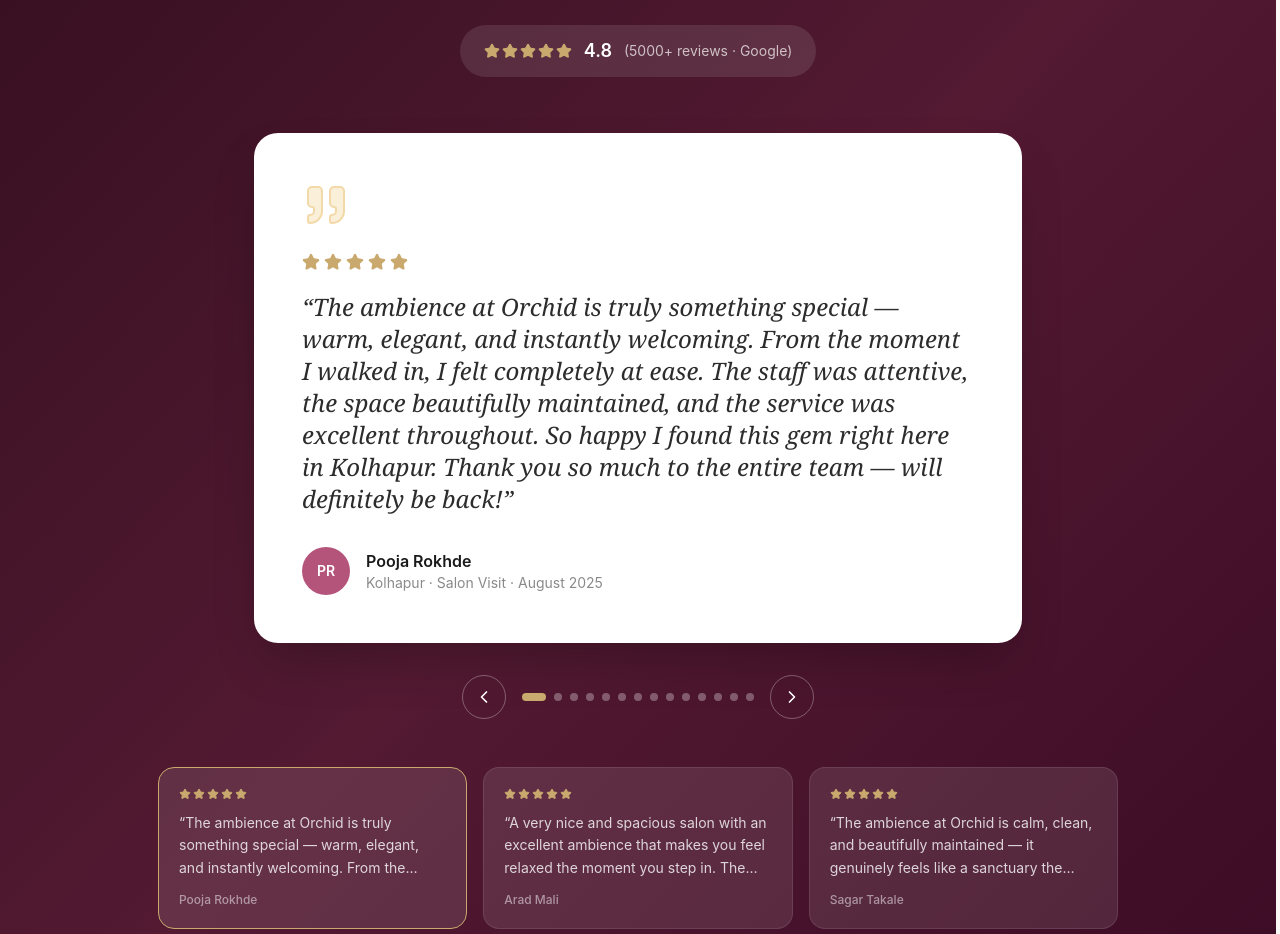
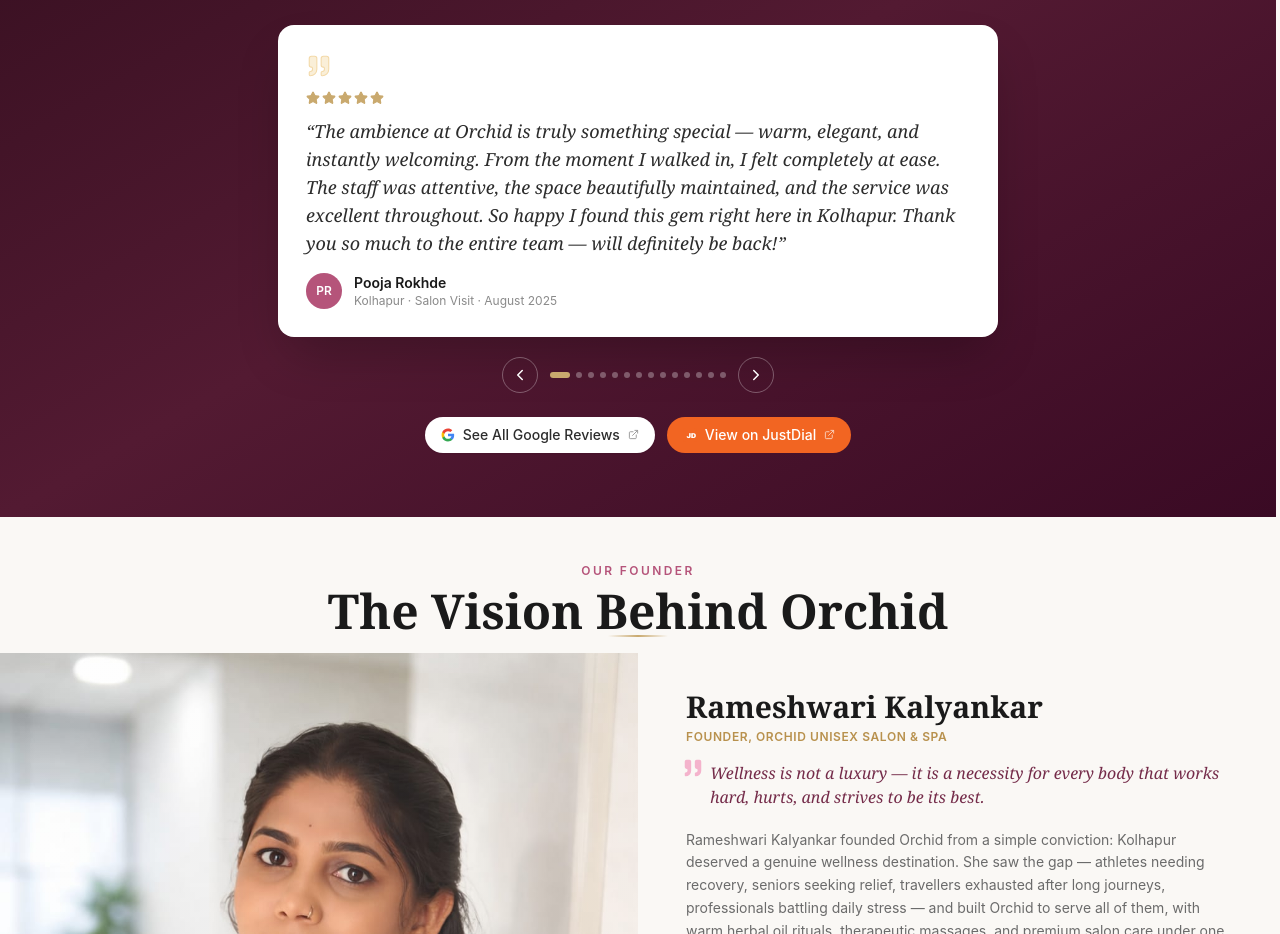
Before and after one commit to akashp-ai/orchidwellness, a Next.js app: page / in a window 1280 px wide. Shown: the part 4538-5472 px from the top of the page. Built offline with nearby package versions, Linux system fonts and the light colour scheme.

Commit message:
Compact reviews section: smaller card, remove mini previews, reduce padding

```diff
--- a/app/components/Testimonials.tsx
+++ b/app/components/Testimonials.tsx
@@ -38,33 +38,32 @@
   const review = reviews.reviews[active];
 
   return (
-    <section id="reviews" className="py-16 lg:py-20 bg-gradient-to-br from-rose-900 via-rose-800 to-[#3A0A24] relative overflow-hidden">
-      {/* Decorative ambient glows */}
-      <div className="absolute top-0 left-0 w-64 h-64 rounded-full bg-white/5 -translate-x-1/2 -translate-y-1/2 pointer-events-none" />
-      <div className="absolute bottom-0 right-0 w-96 h-96 rounded-full bg-gold-400/8 translate-x-1/4 translate-y-1/4 pointer-events-none" />
+    <section id="reviews" className="py-12 lg:py-16 bg-gradient-to-br from-rose-900 via-rose-800 to-[#3A0A24] relative overflow-hidden">
+      {/* Ambient glows */}
+      <div className="absolute top-0 left-0 w-48 h-48 rounded-full bg-white/5 -translate-x-1/2 -translate-y-1/2 pointer-events-none" />
+      <div className="absolute bottom-0 right-0 w-72 h-72 rounded-full bg-gold-400/8 translate-x-1/4 translate-y-1/4 pointer-events-none" />
 
-      <div className="max-w-5xl mx-auto px-6 lg:px-8 relative z-10">
+      <div className="max-w-3xl mx-auto px-5 sm:px-6 relative z-10">
         <div ref={ref} className="reveal">
 
           {/* Header */}
-          <div className="text-center mb-14">
-            <span className="inline-block text-gold-300 text-xs font-semibold tracking-[0.2em] uppercase mb-3">
+          <div className="text-center mb-8">
+            <span className="inline-block text-gold-300 text-xs font-semibold tracking-[0.2em] uppercase mb-2">
               {t("reviews.eyebrow")}
             </span>
-            <h2 className="font-serif text-5xl md:text-6xl font-semibold text-white mb-4">
+            <h2 className="font-serif text-3xl sm:text-4xl md:text-5xl font-semibold text-white mb-2">
               {reviews.heading}
             </h2>
-            <p className="text-white/70 max-w-xl mx-auto">{reviews.subheading}</p>
 
-            {/* Overall rating pill */}
-            <div className="mt-6 inline-flex items-center gap-3 bg-white/10 rounded-full px-6 py-3">
+            {/* Rating pill */}
+            <div className="mt-4 inline-flex items-center gap-2.5 bg-white/10 rounded-full px-5 py-2">
               <div className="flex gap-0.5">
                 {[...Array(5)].map((_, i) => (
-                  <Star key={i} size={16} className="fill-gold-400 text-gold-400" />
+                  <Star key={i} size={13} className="fill-gold-400 text-gold-400" />
                 ))}
               </div>
-              <span className="text-white font-semibold text-lg">{reviews.averageRating}</span>
-              <span className="text-white/70 text-sm">
+              <span className="text-white font-semibold">{reviews.averageRating}</span>
+              <span className="text-white/70 text-xs">
                 ({reviews.totalReviews}+ {t("reviews.reviewsLabel")} · {reviews.ratingSource})
               </span>
             </div>
@@ -72,26 +71,26 @@
 
           {/* Main card */}
           <div onTouchStart={onTouchStart} onTouchEnd={onTouchEnd} className="relative">
-            <div className="bg-white rounded-3xl p-8 md:p-12 shadow-2xl max-w-3xl mx-auto">
-              <Quote size={48} className="text-gold-200 mb-6 fill-gold-100" strokeWidth={1} />
+            <div className="bg-white rounded-2xl p-5 sm:p-7 shadow-2xl">
+              <Quote size={26} className="text-gold-200 mb-3 fill-gold-100" strokeWidth={1} />
 
-              <div className="flex gap-1 mb-5">
+              <div className="flex gap-0.5 mb-3">
                 {[...Array(review.rating)].map((_, i) => (
-                  <Star key={i} size={18} className="fill-gold-400 text-gold-400" />
+                  <Star key={i} size={14} className="fill-gold-400 text-gold-400" />
                 ))}
               </div>
 
-              <blockquote className="font-serif text-xl md:text-2xl text-charcoal-800 leading-relaxed mb-8 italic">
+              <blockquote className="font-serif text-base sm:text-lg text-charcoal-800 leading-relaxed mb-4 italic">
                 &ldquo;{review.text}&rdquo;
               </blockquote>
 
-              <div className="flex items-center gap-4">
-                <div className="w-12 h-12 rounded-full bg-rose-500 flex items-center justify-center text-white font-semibold text-sm flex-shrink-0">
+              <div className="flex items-center gap-3">
+                <div className="w-9 h-9 rounded-full bg-rose-500 flex items-center justify-center text-white font-semibold text-xs flex-shrink-0">
                   {review.avatar}
                 </div>
                 <div>
-                  <div className="font-semibold text-charcoal-900">{review.name}</div>
-                  <div className="text-sm text-charcoal-400">
+                  <div className="font-semibold text-charcoal-900 text-sm">{review.name}</div>
+                  <div className="text-xs text-charcoal-400">
                     {review.location} · {review.service} · {review.date}
                   </div>
                 </div>
@@ -99,53 +98,36 @@
             </div>
 
             {/* Navigation */}
-            <div className="flex items-center justify-center gap-4 mt-8">
-              <button onClick={prev} className="w-11 h-11 rounded-full border border-white/30 flex items-center justify-center text-white hover:bg-white/10 transition-colors" aria-label="Previous review">
-                <ChevronLeft size={20} />
+            <div className="flex items-center justify-center gap-3 mt-5">
+              <button onClick={prev} className="w-9 h-9 rounded-full border border-white/30 flex items-center justify-center text-white hover:bg-white/10 transition-colors" aria-label="Previous review">
+                <ChevronLeft size={18} />
               </button>
-              <div className="flex gap-2">
+              <div className="flex gap-1.5">
                 {reviews.reviews.map((_, i) => (
                   <button key={i} onClick={() => setActive(i)}
-                    className={`rounded-full transition-all duration-200 ${i === active ? "w-6 h-2 bg-gold-400" : "w-2 h-2 bg-white/30 hover:bg-white/50"}`}
+                    className={`rounded-full transition-all duration-200 ${i === active ? "w-5 h-1.5 bg-gold-400" : "w-1.5 h-1.5 bg-white/30 hover:bg-white/50"}`}
                     aria-label={`Review ${i + 1}`}
                   />
                 ))}
               </div>
-              <button onClick={next} className="w-11 h-11 rounded-full border border-white/30 flex items-center justify-center text-white hover:bg-white/10 transition-colors" aria-label="Next review">
-                <ChevronRight size={20} />
+              <button onClick={next} className="w-9 h-9 rounded-full border border-white/30 flex items-center justify-center text-white hover:bg-white/10 transition-colors" aria-label="Next review">
+                <ChevronRight size={18} />
               </button>
             </div>
           </div>
 
-          {/* Mini cards (desktop) */}
-          <div className="hidden lg:grid grid-cols-3 gap-4 mt-12">
-            {reviews.reviews.slice(0, 3).map((r, i) => (
-              <button key={r.id} onClick={() => setActive(i)}
-                className={`block w-full text-left bg-white/10 hover:bg-white/15 rounded-2xl p-5 transition-all border ${active === i ? "border-gold-400" : "border-white/10"}`}
-              >
-                <div className="flex gap-0.5 mb-3">
-                  {[...Array(r.rating)].map((_, j) => (
-                    <Star key={j} size={12} className="fill-gold-400 text-gold-400" />
-                  ))}
-                </div>
-                <p className="text-white/80 text-sm line-clamp-3 leading-relaxed">&ldquo;{r.text}&rdquo;</p>
-                <div className="mt-3 text-white/50 text-xs font-medium">{r.name}</div>
-              </button>
-            ))}
-          </div>
-
           {/* External review links */}
-          <div className="mt-12 flex flex-wrap items-center justify-center gap-4">
+          <div className="mt-6 flex flex-wrap items-center justify-center gap-3">
             {site.social.googleReviews && (
               <a
                 href={site.social.googleReviews}
                 target="_blank"
                 rel="noopener noreferrer"
-                className="inline-flex items-center gap-2 bg-white text-charcoal-800 hover:bg-cream-100 font-medium px-5 py-2.5 rounded-full text-sm transition-colors shadow-sm"
+                className="inline-flex items-center gap-2 bg-white text-charcoal-800 hover:bg-cream-100 font-medium px-4 py-2 rounded-full text-sm transition-colors shadow-sm"
               >
-                <GoogleIcon size={16} />
+                <GoogleIcon size={14} />
                 {t("reviews.googleReviewsBtn")}
-                <ExternalLink size={12} className="opacity-50" />
+                <ExternalLink size={11} className="opacity-50" />
               </a>
             )}
             {site.social.justdial && (
@@ -153,11 +135,12 @@
                 href={site.social.justdial}
                 target="_blank"
                 rel="noopener noreferrer"
-                className="inline-flex items-center gap-2 text-white font-medium px-5 py-2.5 rounded-full text-sm transition-opacity hover:opacity-90" style={{ backgroundColor: "#F26522" }}
+                className="inline-flex items-center gap-2 text-white font-medium px-4 py-2 rounded-full text-sm transition-opacity hover:opacity-90"
+                style={{ backgroundColor: "#F26522" }}
               >
-                <JustDialIcon size={16} className="text-white" />
+                <JustDialIcon size={14} className="text-white" />
                 {t("reviews.justdialBtn")}
-                <ExternalLink size={12} className="opacity-70" />
+                <ExternalLink size={11} className="opacity-70" />
               </a>
             )}
           </div>
```
